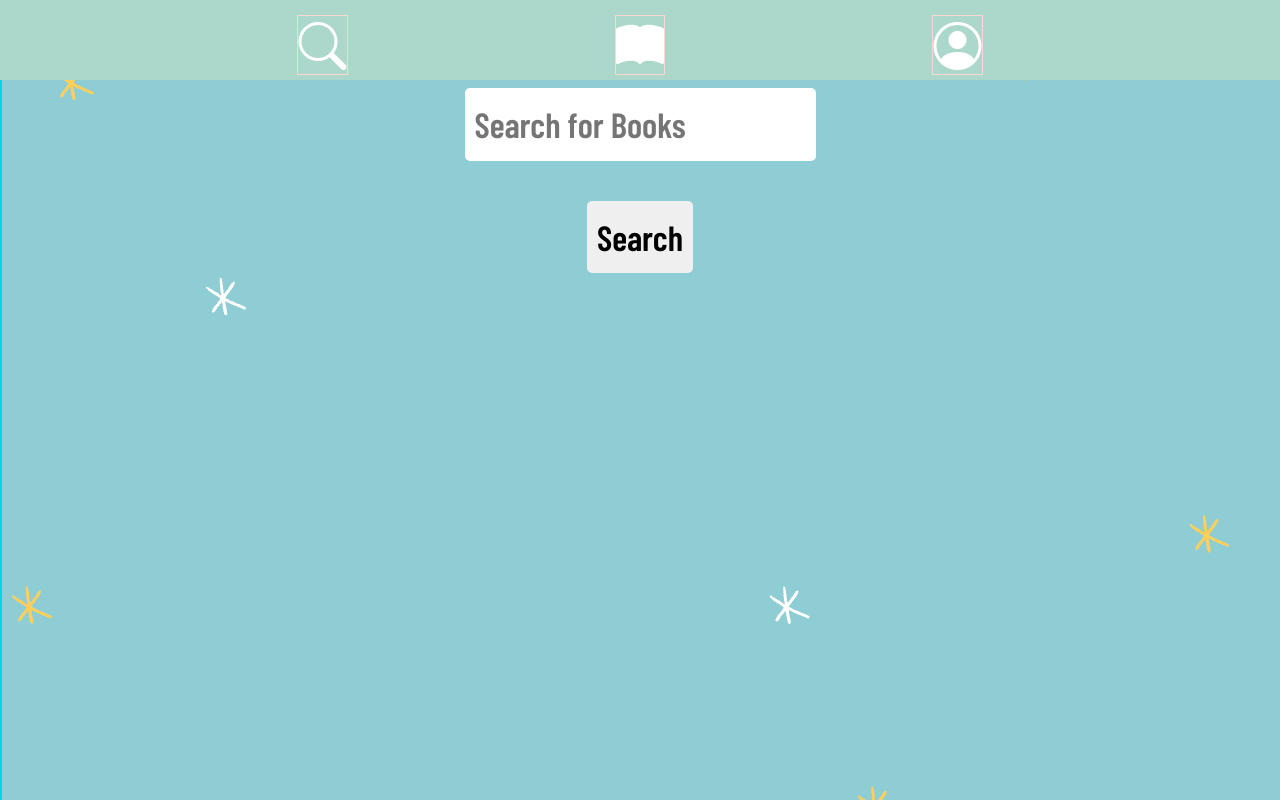
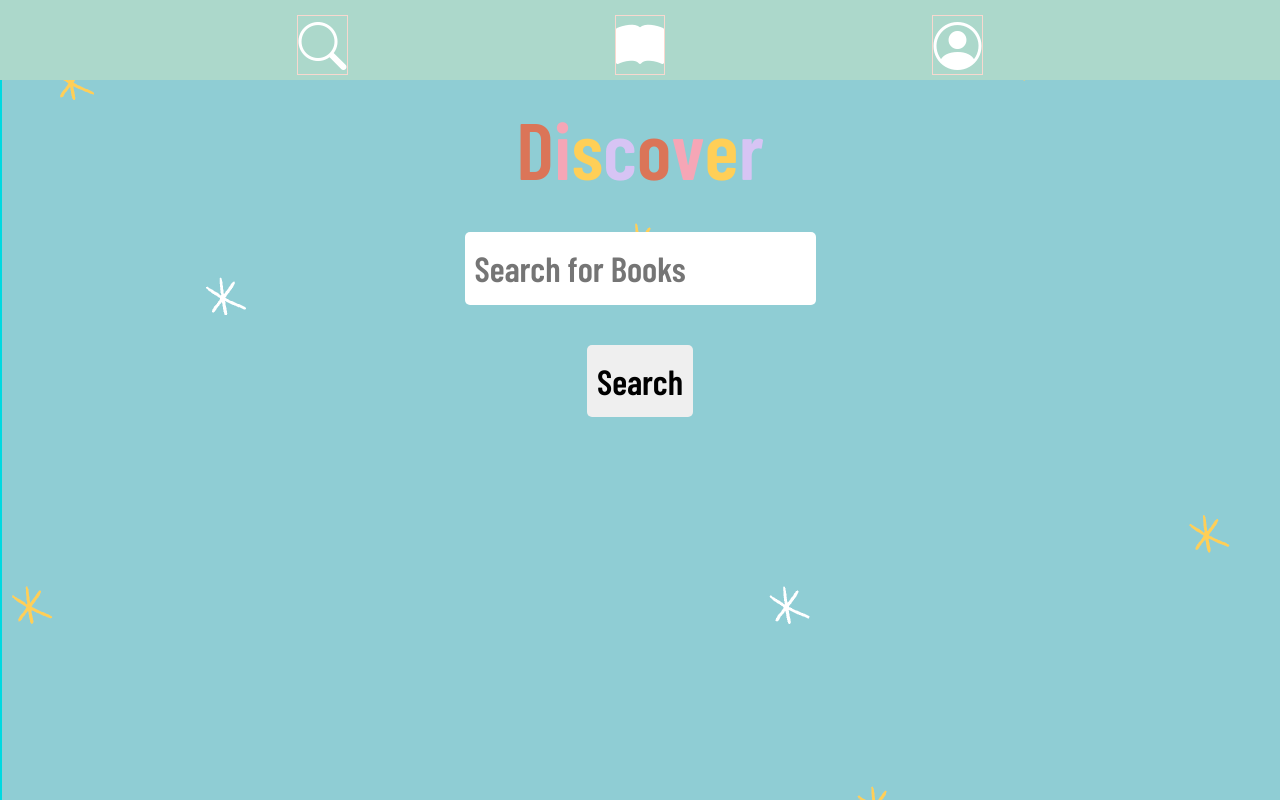
Before and after one commit to partyzl/bookstack, a React (Create React App) app in the folder client/: page /search in a window 1280 px wide. Built offline with nearby package versions, Linux system fonts and the light colour scheme; sample sign-in values are in the browser's storage; a web font is replaced by a local one.

Commit message:
add discover title and slim bookcard

```diff
--- a/client/src/components/BookCard/styles.css
+++ b/client/src/components/BookCard/styles.css
@@ -9,8 +9,8 @@
   font-family: "Raleway", sans-serif;
   overflow: hidden;
   box-shadow: rgba(149, 157, 165, 0.2) 0px 8px 12px;
-  background-color: white;
   height: 100%;
+  max-width: 80vw;
 }
 
 h1 {
@@ -37,9 +37,14 @@ p,
   font-size: 1.75rem;
 }
 
+.card-img-top{
+  min-width: 30vw;
+
+}
+
 img {
   object-fit: contain;
-  max-height: 20vh;
+
 }
 
 .btn-light {
--- a/client/src/components/Search/index.js
+++ b/client/src/components/Search/index.js
@@ -67,7 +67,6 @@ const Search = () => {
         />
         <input className="search-btn" type="submit" value="Search" />
       </form>
-      <br />
       {books && books[0] && <Books />}
       <p>{error}</p>
     </div>
--- a/client/src/pages/Search/index.js
+++ b/client/src/pages/Search/index.js
@@ -7,6 +7,16 @@ const SearchResults = () => {
 
   return (
     <div className="body">
+      <p className="title overlay" id="pagetitle">
+          <span className="color1">D</span>
+          <span className="color2">i</span>
+          <span className="color3">s</span>
+          <span className="color4">c</span>
+          <span className="color1">o</span>
+          <span className="color2">v</span>
+          <span className="color3">e</span>
+          <span className="color4">r</span>
+        </p>
       <Search />
       <Nav />
     </div>
```
